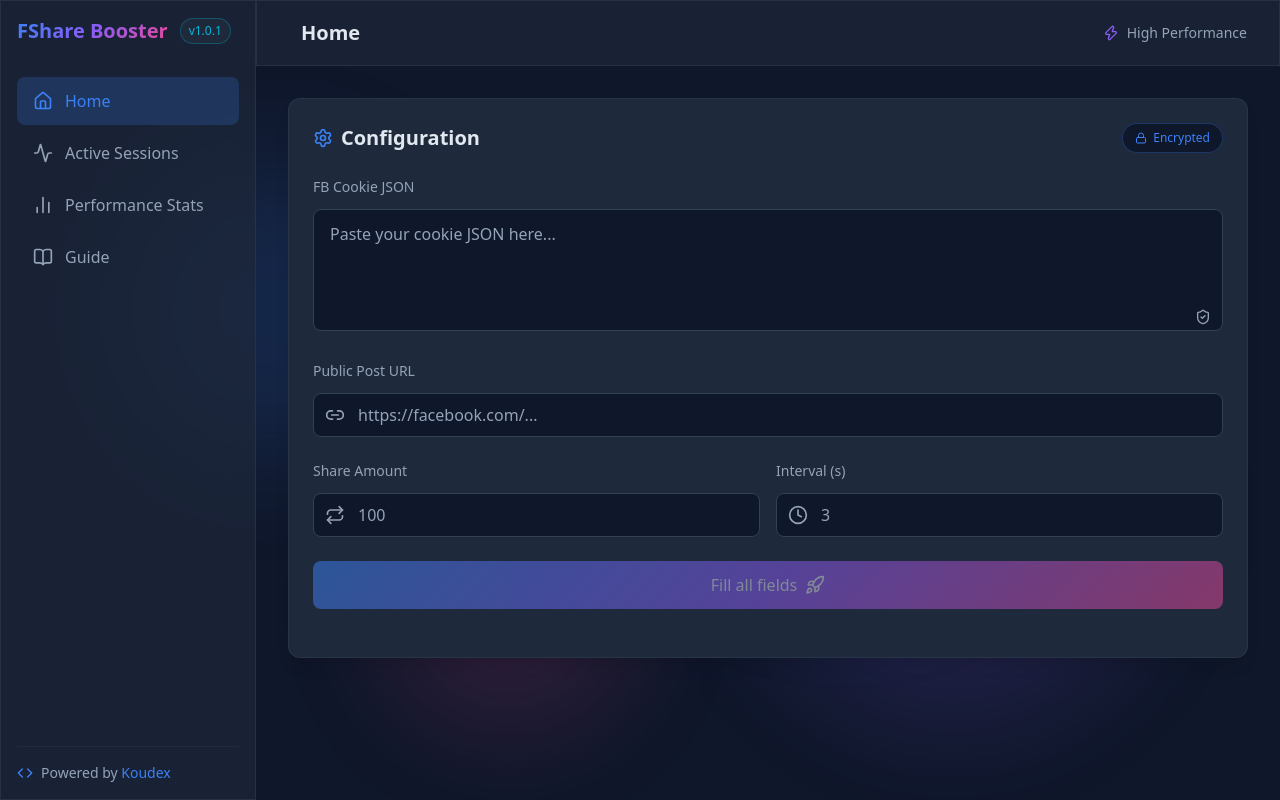
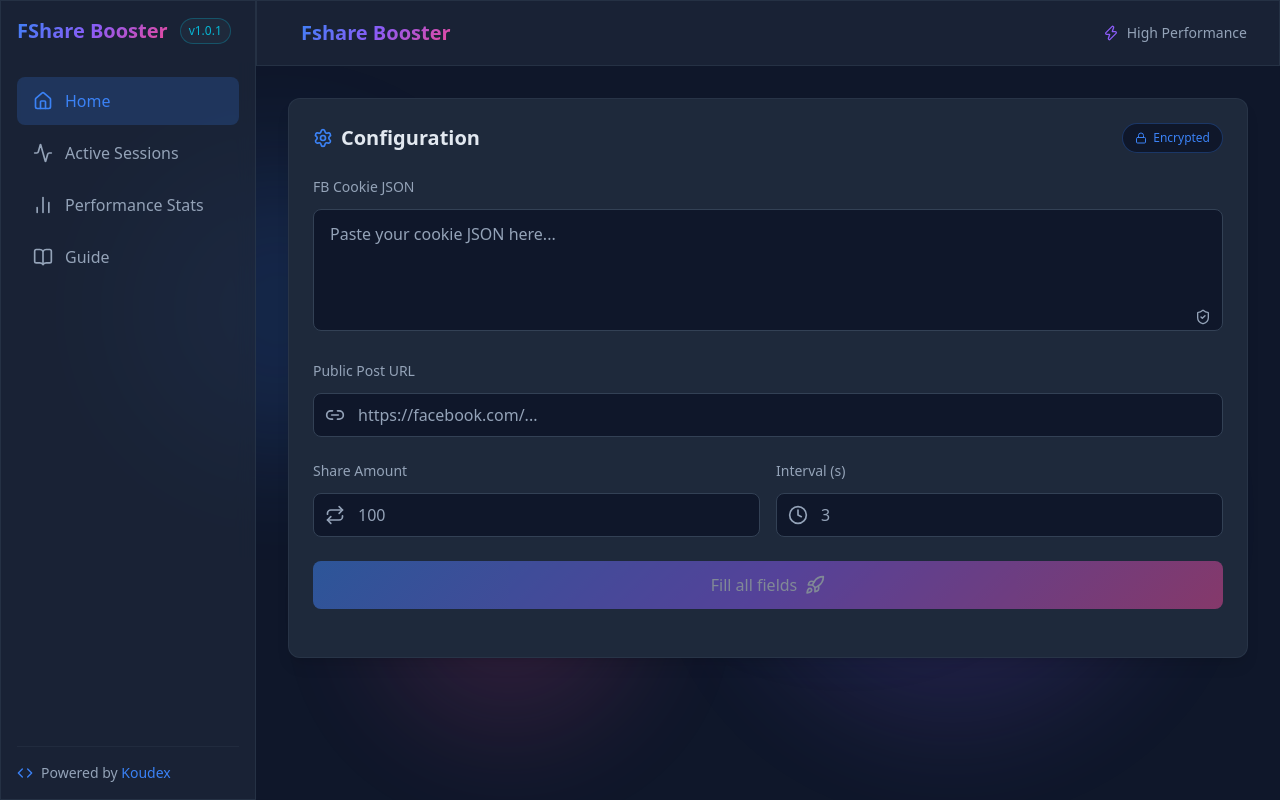
Before and after one commit to cyzsh0x/fshare, a website: page public/index.html in a window 1280 px wide. Drawn offline with nearby package versions, Linux system fonts and the light colour scheme; some packages are replaced by stand-ins of ours; a script that the page names is missing; a web font is replaced by a local one.

Commit message:
Update index.html

```diff
--- a/public/index.html
+++ b/public/index.html
@@ -80,7 +80,7 @@
                         <button id="mobileSidebarToggle" class="lg:hidden text-dark-secondary hover:text-neon-blue">
                             <i data-lucide="menu" class="w-6 h-6"></i>
                         </button>
-                        <h2 id="pageTitle" class="text-xl font-semibold">Home</h2>
+                        <h2 id="pageTitle" class="text-xl font-bold gradient-text" style="background-image: linear-gradient(135deg, #3b82f6 0%, #8b5cf6 50%, #ec4899 100%)">Fshare Booster</h2>
                     </div>
                     <div class="flex items-center space-x-4">
                         <div class="hidden md:flex items-center space-x-2 text-dark-secondary text-sm">
```
